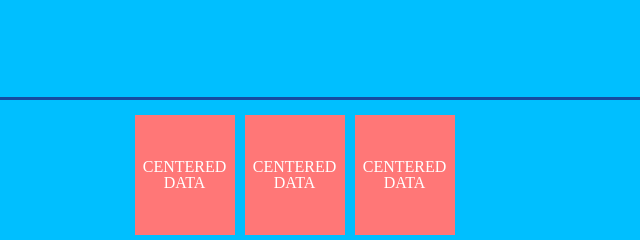
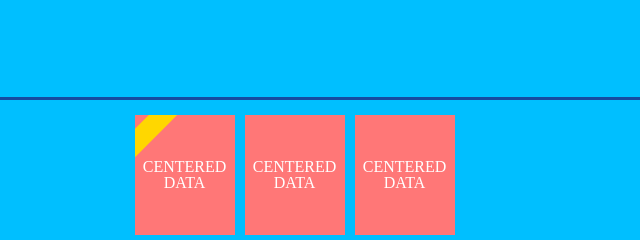
Before and after one commit to gagalina/BSA1, a plain HTML site: page index.html in a window 1280 px wide. Shown: the top 240 px of the page, 462-1102 px from the left. Drawn offline with Linux system fonts and the light colour scheme.

Commit message:
Main blocks

```diff
--- a/index.html
+++ b/index.html
@@ -29,7 +29,7 @@
             <div class="block1">
                 <div class="wrapper">
                     <div class="left with-ribbon">
-                        <!--<div class="ribbon"></div>-->
+                        <div class="ribbon"></div>
                         <div class="block1-text"><p>Centered data</p></div>
                     </div>
                     <div class="left">
```
